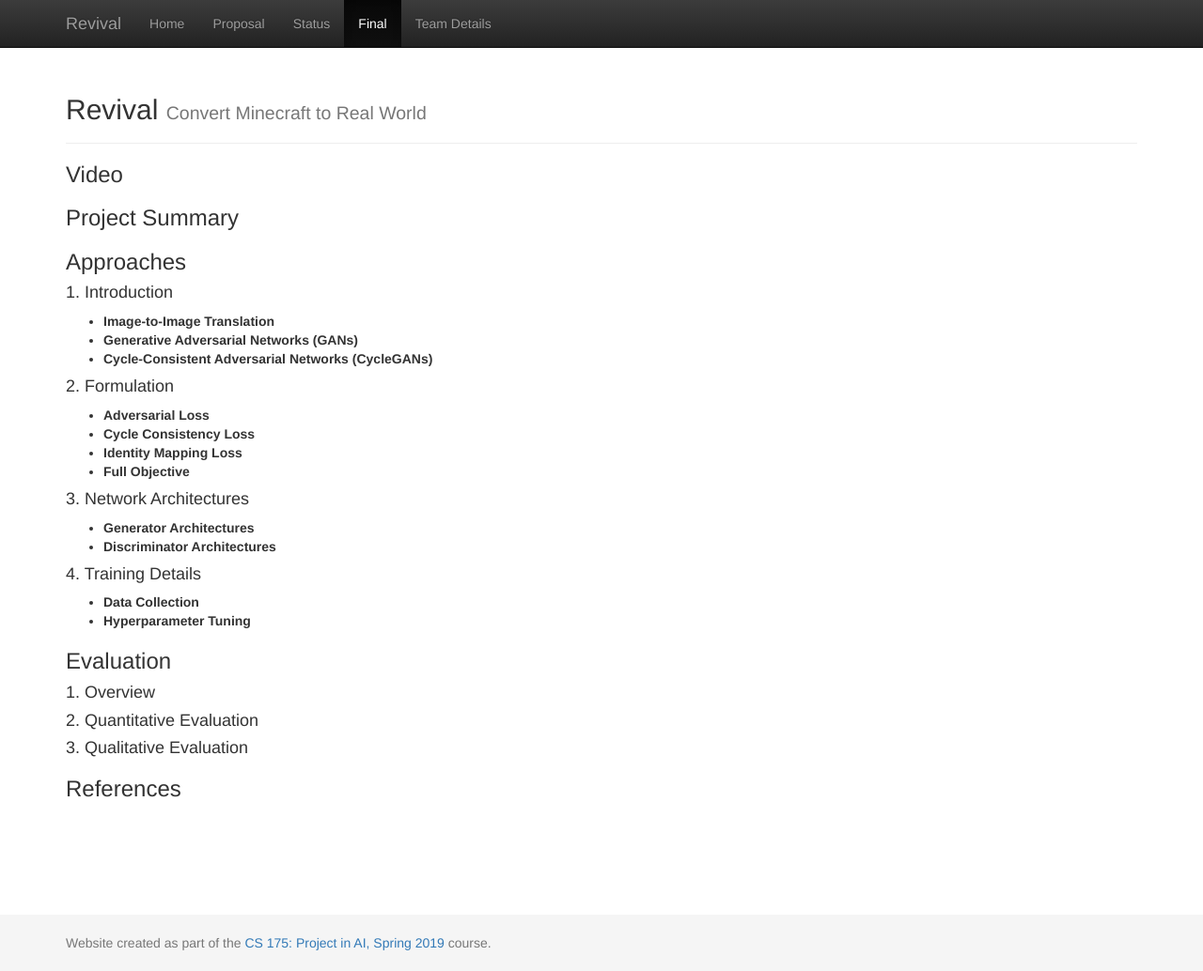
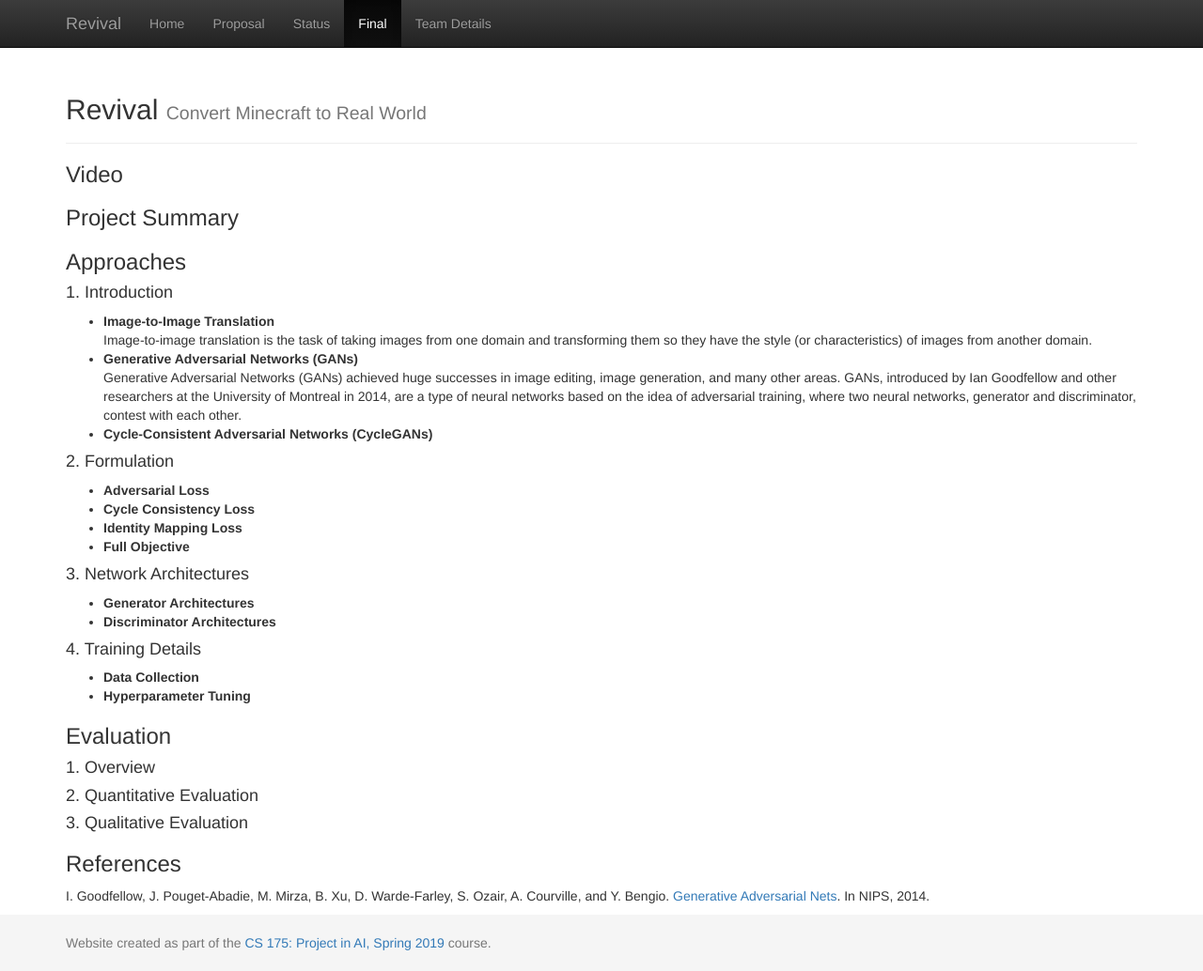
Before and after one commit to sijielu/Revival, a Jekyll site: the page built from docs/final.md, in a window 1280 px wide and 1034 px high. Shown: the whole window at 94% size. Built offline with Jekyll 4.4.1, drawn with Linux system fonts in a browser that asks for light colours.

Commit message:
Update final.md

```diff
--- a/docs/final.md
+++ b/docs/final.md
@@ -10,7 +10,9 @@ title:  Final Report
 ### Approaches
 #### 1. Introduction
 - **Image-to-Image Translation**
+Image-to-image translation is the task of taking images from one domain and transforming them so they have the style (or characteristics) of images from another domain.
 - **Generative Adversarial Networks (GANs)**
+Generative Adversarial Networks (GANs) achieved huge successes in image editing, image generation, and many other areas. GANs, introduced by Ian Goodfellow and other researchers at the University of Montreal in 2014, are a type of neural networks based on the idea of adversarial training, where two neural networks, generator and discriminator, contest with each other.
 - **Cycle-Consistent Adversarial Networks (CycleGANs)**
 
 #### 2. Formulation
@@ -36,3 +38,4 @@ title:  Final Report
 #### 3. Qualitative Evaluation
 
 ### References
+I. Goodfellow, J. Pouget-Abadie, M. Mirza, B. Xu, D. Warde-Farley, S. Ozair, A. Courville, and Y. Bengio. [Generative Adversarial Nets](https://arxiv.org/pdf/1406.2661.pdf). In NIPS, 2014.
```
